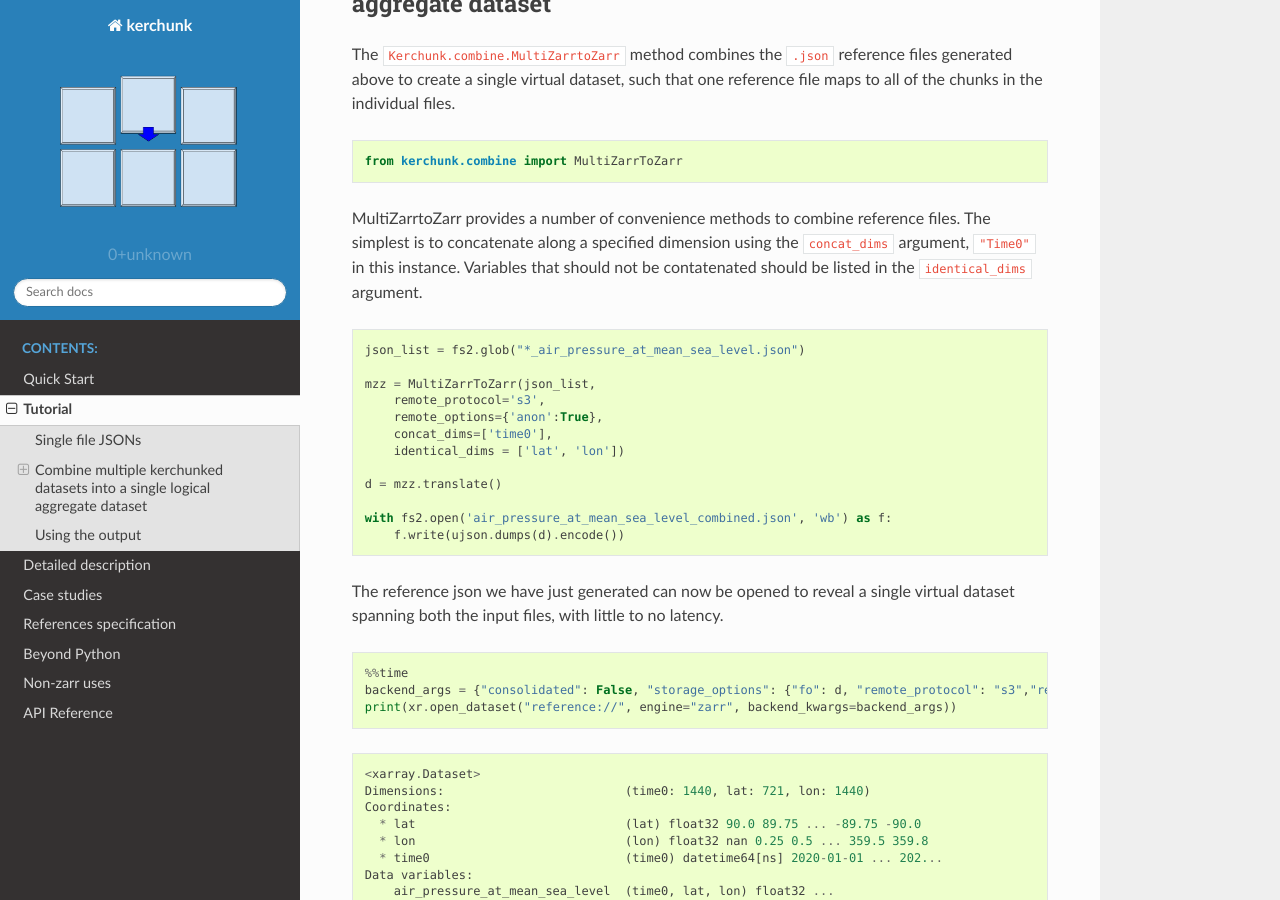
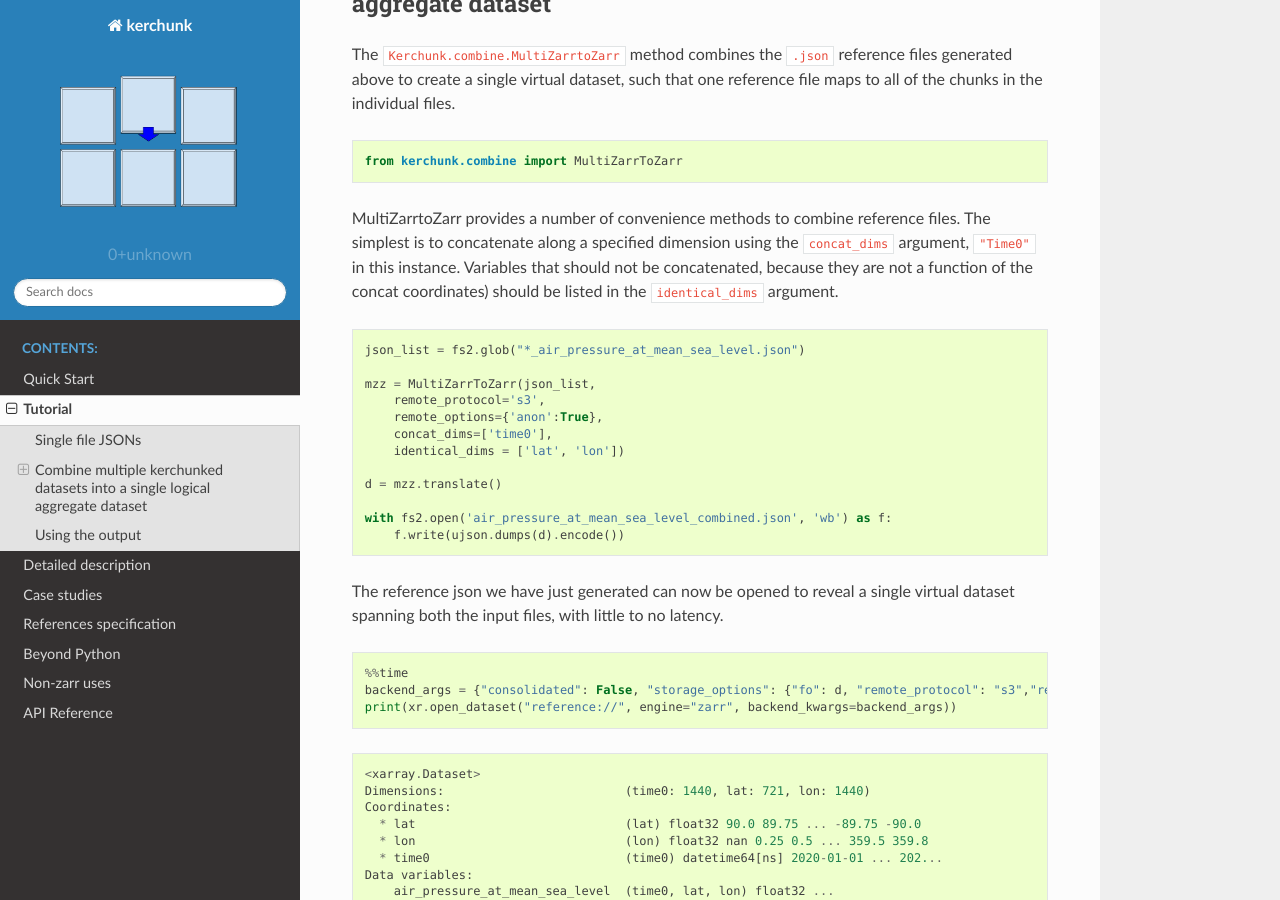
Before and after one commit to fsspec/kerchunk, a Sphinx documentation site: the page built from docs/source/tutorial.rst, in a window 1280 px wide and 900 px high, scrolled down 2402 px. Built offline with Sphinx 7.4.7 and the Read the Docs theme 2.0.0, drawn with Linux system fonts in a browser that asks for light colours.

Commit message:
Update docs/source/tutorial.rst
Co-authored-by: Martin Durant <martindurant@users.noreply.github.com>

```diff
--- a/docs/source/tutorial.rst
+++ b/docs/source/tutorial.rst
@@ -110,7 +110,7 @@
 
     from kerchunk.combine import MultiZarrToZarr
 
-MultiZarrtoZarr provides a number of convenience methods to combine reference files. The simplest is to concatenate along a specified dimension using the ``concat_dims`` argument, ``"Time0"`` in this instance. Variables that should not be contatenated should be listed in the ``identical_dims`` argument.
+MultiZarrtoZarr provides a number of convenience methods to combine reference files. The simplest is to concatenate along a specified dimension using the ``concat_dims`` argument, ``"Time0"`` in this instance. Variables that should not be concatenated, because they are not a function of the concat coordinates) should be listed in the ``identical_dims`` argument.
 
 .. code::
 
```
